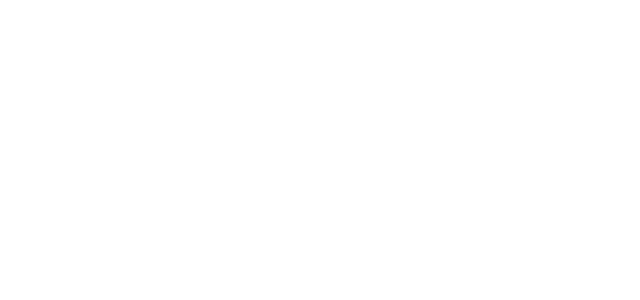
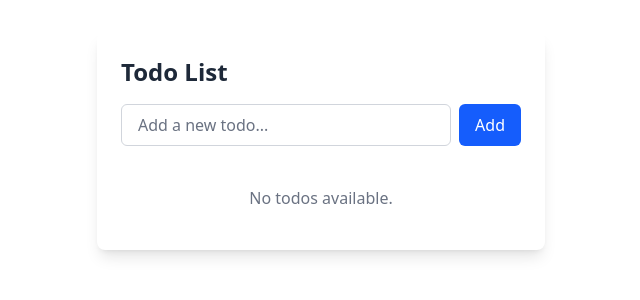
Before and after one commit to TobiasFG/astro-svelte-comparison, a SvelteKit app in the folder sveltekit/: page / in a window 1280 px wide. Shown: the top 300 px of the page, without its empty margins (319-959 px from the left). Built offline with nearby package versions, Linux system fonts and the light colour scheme.

Commit message:
Todo app v1 on SvelteKit example

```diff
--- a/sveltekit/src/lib/index.ts
+++ /dev/null
@@ -1 +0,0 @@
-// place files you want to import through the `$lib` alias in this folder.
--- /dev/null
+++ b/sveltekit/src/lib/stores/todo-store.svelte.ts
@@ -0,0 +1,74 @@
+import { getContext, onDestroy, setContext } from 'svelte';
+import { browser } from '$app/environment';
+
+export type Todo = {
+    id: string;
+    title: string;
+    completed: boolean;
+};
+
+const STORAGE_KEY = 'svelte-todos';
+
+export class TodoStore {
+    todos = $state<Todo[]>([]);
+    isLoading = $state(true);
+
+    constructor() {
+        // Load todos from localStorage on initialization (only in browser)
+        if (browser) {
+            // Use Promise to simulate async loading and set proper loading state
+            setTimeout(() => {
+                const storedTodos = localStorage.getItem(STORAGE_KEY);
+                if (storedTodos) {
+                    this.todos = JSON.parse(storedTodos);
+                }
+                this.isLoading = false;
+            }, 100); // Small timeout to ensure loading state is visible if needed
+        } else {
+            // Not in browser, so not loading
+            this.isLoading = false;
+        }
+
+        // Save todos to localStorage whenever they change
+        $effect(() => {
+            if (browser && this.todos && !this.isLoading) {
+                localStorage.setItem(STORAGE_KEY, JSON.stringify(this.todos));
+            }
+        });
+
+        onDestroy(() => {
+            // Cleanup if needed
+        });
+    }
+
+    add(title: string) {
+        const id = crypto.randomUUID();
+        this.todos = [...this.todos, {
+            id,
+            title,
+            completed: false,
+        }];
+    }
+
+    remove(id: string) {
+        this.todos = this.todos.filter((todo) => todo.id !== id);
+    }
+
+    toggleComplete(id: string) {
+        this.todos = this.todos.map(todo =>
+            todo.id === id
+                ? { ...todo, completed: !todo.completed }
+                : todo
+        );
+    }
+}
+
+const TODO_STORE_KEY = Symbol('TODO_STORE');
+
+export function initTodoStore() {
+    return setContext(TODO_STORE_KEY, new TodoStore());
+}
+
+export function getTodoStore() {
+    return getContext<ReturnType<typeof initTodoStore>>(TODO_STORE_KEY);
+}
--- a/sveltekit/src/routes/+page.svelte
+++ b/sveltekit/src/routes/+page.svelte
@@ -0,0 +1,93 @@
+<script lang="ts">
+    import { initTodoStore } from "$lib/stores/todo-store.svelte";
+    import { enhance } from "$app/forms";
+
+    const TodoStore = initTodoStore();
+
+    // State for the new todo input
+    let newTodo = $state("");
+
+    // Form action handler
+    function addTodo() {
+        if (newTodo.trim()) {
+            TodoStore.add(newTodo.trim());
+            newTodo = ""; // Clear the input after submission
+        }
+    }
+</script>
+
+
+<div class="max-w-md mx-auto mt-8 p-6 bg-white rounded-lg shadow-lg">
+    <h1 class="text-2xl font-bold text-gray-800 mb-4">Todo List</h1>
+
+    <!-- Todo input form -->
+    <form
+        class="mb-6 flex gap-2"
+        onsubmit={(e) => {
+            e.preventDefault();
+            addTodo();
+        }}
+        use:enhance
+    >
+        <input
+            type="text"
+            bind:value={newTodo}
+            placeholder="Add a new todo..."
+            class="flex-1 px-4 py-2 border border-gray-300 rounded-md focus:outline-none focus:ring-2 focus:ring-blue-500"
+        />
+        <button
+            type="submit"
+            class="px-4 py-2 bg-blue-600 text-white font-medium rounded-md hover:bg-blue-700 focus:outline-none focus:ring-2 focus:ring-blue-500"
+        >
+            Add
+        </button>
+    </form>
+
+    <div class="space-y-3">
+        {#if TodoStore.isLoading}
+            <!-- Loading skeleton UI -->
+            <div class="animate-pulse">
+                {#each Array(3) as _, i}
+                    <div class="p-3 bg-gray-100 rounded-md shadow mb-3">
+                        <div class="h-5 bg-gray-200 rounded w-3/4"></div>
+                    </div>
+                {/each}
+            </div>
+        {:else}
+            {#each TodoStore.todos as todo}
+                <div class="p-3 bg-gray-50 rounded-md shadow hover:shadow-md transition-shadow flex items-center justify-between">
+                    <h2 class="text-lg font-medium text-gray-700" class:line-through={todo.completed}>{todo.title}</h2>
+                    <div class="flex gap-2">
+                        <button
+                            class="p-1 text-gray-500 hover:text-blue-600 transition-colors"
+                            onclick={() => TodoStore.toggleComplete(todo.id)}
+                        >
+                            {#if todo.completed}
+                                <svg xmlns="http://www.w3.org/2000/svg" class="h-5 w-5" fill="none" viewBox="0 0 24 24" stroke="currentColor">
+                                    <path stroke-linecap="round" stroke-linejoin="round" stroke-width="2" d="M5 13l4 4L19 7" />
+                                </svg>
+                            {:else}
+                                <svg xmlns="http://www.w3.org/2000/svg" class="h-5 w-5" fill="none" viewBox="0 0 24 24" stroke="currentColor">
+                                    <path stroke-linecap="round" stroke-linejoin="round" stroke-width="2" d="M20 12H4" />
+                                </svg>
+                            {/if}
+                        </button>
+                        <button
+                            aria-label="Delete todo"
+                            class="p-1 text-gray-500 hover:text-red-600 transition-colors"
+                            onclick={() => TodoStore.remove(todo.id)}
+                        >
+                            <svg xmlns="http://www.w3.org/2000/svg" class="h-5 w-5" fill="none" viewBox="0 0 24 24" stroke="currentColor">
+                                <path stroke-linecap="round" stroke-linejoin="round" stroke-width="2" d="M19 7l-.867 12.142A2 2 0 0116.138 21H7.862a2 2 0 01-1.995-1.858L5 7m5 4v6m4-6v6m1-10V4a1 1 0 00-1-1h-4a1 1 0 00-1 1v3M4 7h16" />
+                            </svg>
+                        </button>
+                    </div>
+                </div>
+            {/each}
+
+            {#if TodoStore.todos.length === 0}
+                <p class="text-gray-500 text-center py-4">No todos available.</p>
+            {/if}
+        {/if}
+    </div>
+</div>
```
